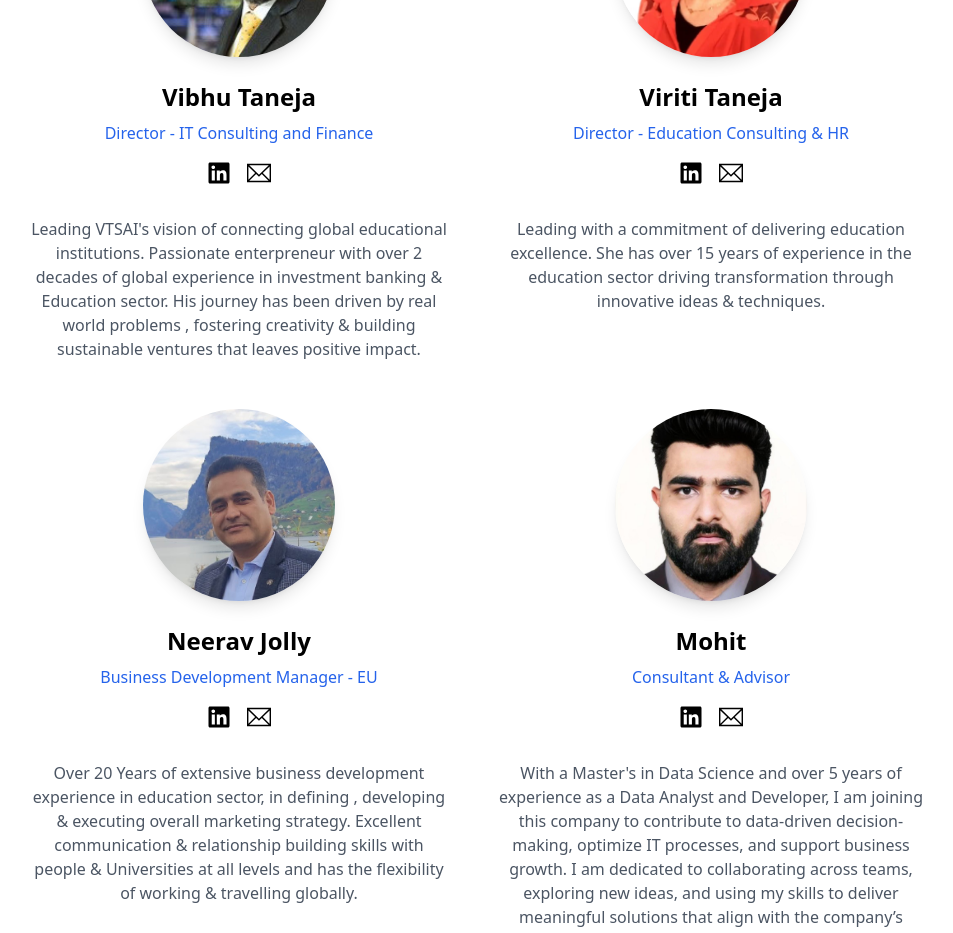
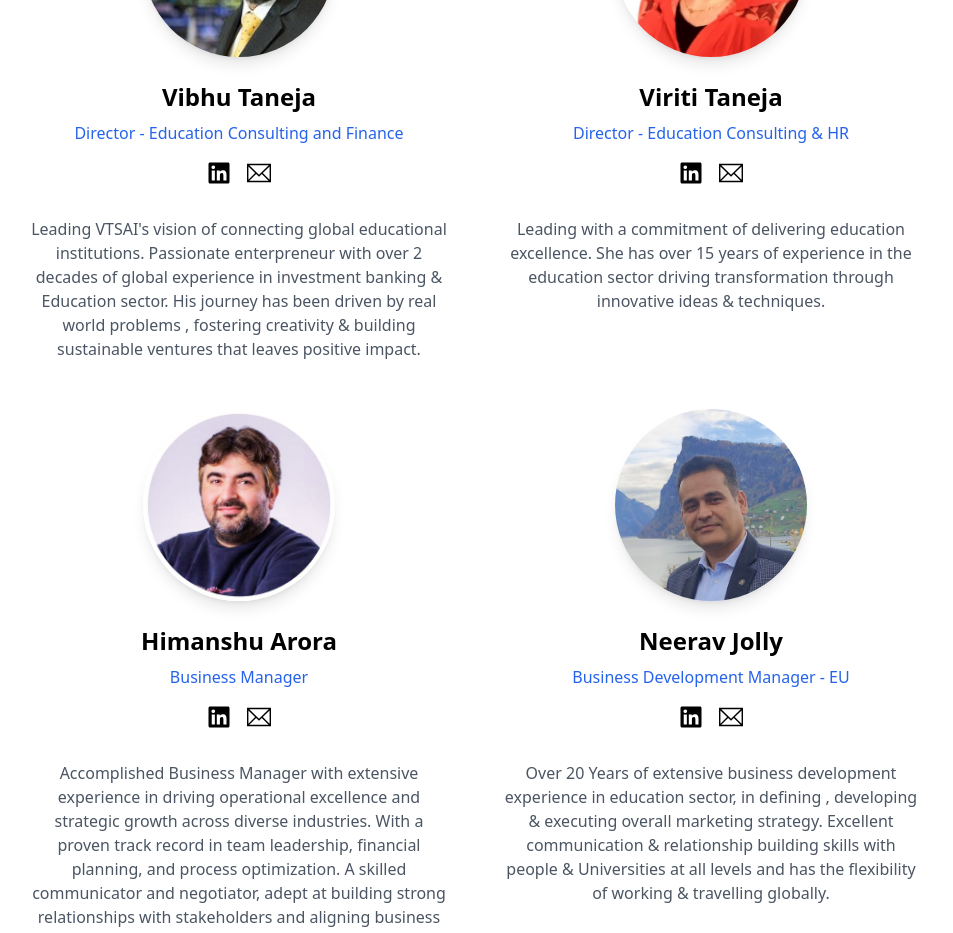
Before and after one commit to yash041197/VTSAi-EdTech, a React (Vite) app: page / in a window 1280 px wide. Shown: the part 4440-5373 px from the top of the page, without its empty margins (165-1118 px from the left). Built offline with nearby package versions, Linux system fonts and the light colour scheme; no server answers.

Commit message:
Yash041197/patch 83357 readrress (#6)
* reg adress

* AddedHimanshu

```diff
--- a/src/components/Team.tsx
+++ b/src/components/Team.tsx
@@ -7,7 +7,7 @@ import { Columns } from 'lucide-react';
 const team = [
   {
     name: "Vibhu Taneja",
-    role: "Director - IT Consulting and Finance",
+    role: "Director - Education Consulting and Finance",
     image: "/pic-1.jpg",
     link : "https://www.linkedin.com/in/vibhutaneja/",
     bio: "Leading VTSAI's vision of connecting global educational institutions. Passionate enterpreneur with over 2 decades of global experience in investment banking & Education sector. His journey has been driven by real world problems , fostering creativity & building sustainable ventures that leaves positive impact.",
@@ -17,8 +17,16 @@ const team = [
     name: "Viriti Taneja",
     role: "Director - Education Consulting & HR",
     image: "/vriti.png",
-    link : "https://www.linkedin.com/in/vibhutaneja/",
+    link : "https://www.linkedin.com/in/vriti-taneja-b2683921/",
     bio: "Leading with a commitment of delivering education excellence. She has over 15 years of experience in the education sector driving transformation through innovative ideas & techniques.",
+    email : "info@vtsaioverseas.com"
+  },
+  {
+    name: "Himanshu Arora",
+    role: "Business Manager ",
+    image: "/Himanshu.jpeg",
+    link : "",
+    bio: "Accomplished Business Manager with extensive experience in driving operational excellence and strategic growth across diverse industries. With a proven track record in team leadership, financial planning, and process optimization. A skilled communicator and negotiator, adept at building strong relationships with stakeholders and aligning business objectives to deliver sustained success.",
     email : "info@vtsaioverseas.com"
   },
   {
@@ -33,9 +41,9 @@ const team = [
     name : "Mohit ",
     role : "Consultant & Advisor",
     image : "/mohit.jpg",
-    link : "https://www.linkedin.com/in/yash-pandya-data/",
-    bio : "With a Master's in Data Science and over 5 years of experience as a Data Analyst and Developer, I am joining this company to contribute to data-driven decision-making, optimize IT processes, and support business growth. I am dedicated to collaborating across teams, exploring new ideas, and using my skills to deliver meaningful solutions that align with the company’s goals.",
-    email : ""
+    link : "https://www.linkedin.com/in/mohit-dahiya-7a32ba12a/",
+    bio : "With a Bachelor’s and Master’s in Hotel Management and currently pursuing a PhD in Hotel Management and Tourism, I bring a strong academic and industry foundation to the team. I have 8 years of experience as an Assistant Professor in India and the UK, along with 2 years of hands-on industry experience in the Maldives and India. My focus is on bridging hospitality education and real-world application, contributing unique insights to support the team’s vision for growth and innovation.",
+    email : "info@vtsaioverseas.com"
   },
   {
     name : "Yash Pandya",
```
Also changed, not shown: public/Himanshu.jpeg (added).
